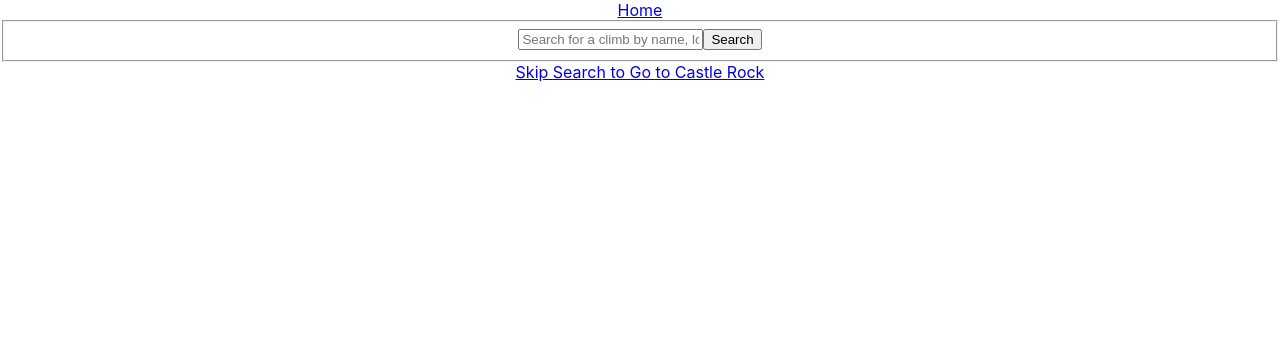
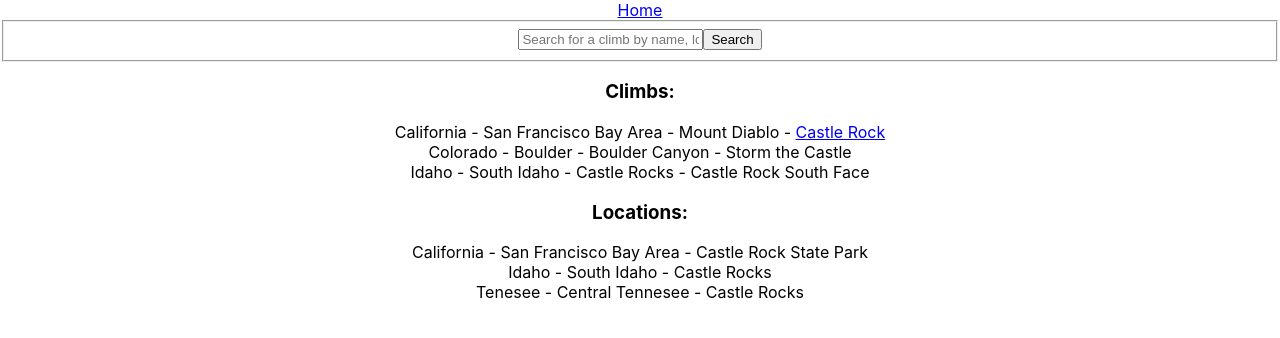
Before and after one commit to jcanzonetta/cs361_ascend, a React (Create React App) app in the folder ascend-ui/: page /search in a window 1280 px wide. Shown: the top 338 px of the page. Built offline with nearby package versions, Linux system fonts and the light colour scheme.

Commit message:
Add working url identifier concept

```diff
--- a/ascend-ui/src/App.js
+++ b/ascend-ui/src/App.js
@@ -12,7 +12,7 @@ function App() {
         <Routes>
           <Route path="*" element={<HomePage />} exact />
           <Route path="/search" element={<SearchPage />} />
-          <Route path="/climbdetails" element={<ClimbDetails />} />
+          <Route path="/climbdetails/:id" element={<ClimbDetails />} />
         </Routes>
       </Router>
     </div>
--- a/ascend-ui/src/pages/ClimbDetails.js
+++ b/ascend-ui/src/pages/ClimbDetails.js
@@ -1,5 +1,5 @@
 import "../App.css";
-import { Link } from "react-router-dom";
+import { Link, useLocation } from "react-router-dom";
 import { useEffect } from "react";
 import ClimbingWeather from "../components/ClimbWeather";
 
@@ -9,11 +9,16 @@ function ClimbDetails() {
     document.title = "Ascend - Climb Name Goes Here";
   }, []);
 
+  const ViewClimb = (_) => {
+    const { state } = useLocation();
+  };
+
   return (
     <>
       <Link className="App-Link" to={"/"}>
         Home
       </Link>
+      <nav>Navigation Links to Search Placeholder</nav>
       <h2>Castle Rock</h2>
       <div className="difficulty-header">
         <h3>5.6</h3>
--- a/ascend-ui/src/pages/SearchPage.js
+++ b/ascend-ui/src/pages/SearchPage.js
@@ -9,13 +9,38 @@ function SearchPage() {
     document.title = "Ascend - Search Query Goes Here";
   }, []);
 
+  // For MVP Testing Purposes
+  const climbs = [
+    { id: 1, name: "Castle Rock" },
+    { id: 2, name: "Storm the Castle" },
+  ];
+
+  const climb = climbs[1];
+
   return (
     <>
       <Link className="App-Link" to={"/"}>
         Home
       </Link>
       <ClimbSearch></ClimbSearch>
-      <Link to={"/climbdetails"}>Skip Search to Go to Castle Rock</Link>
+      <h3>Climbs:</h3>
+      <div>
+        California - San Francisco Bay Area - Mount Diablo -{" "}
+        <Link
+          to={{
+            pathname: `/climbdetails/${climb.id}`,
+            state: { climbs: climb },
+          }}
+        >
+          Castle Rock
+        </Link>
+      </div>
+      <div>Colorado - Boulder - Boulder Canyon - Storm the Castle</div>
+      <div>Idaho - South Idaho - Castle Rocks - Castle Rock South Face</div>
+      <h3>Locations:</h3>
+      <div>California - San Francisco Bay Area - Castle Rock State Park</div>
+      <div>Idaho - South Idaho - Castle Rocks</div>
+      <div>Tenesee - Central Tennesee - Castle Rocks</div>
     </>
   );
 }
```
